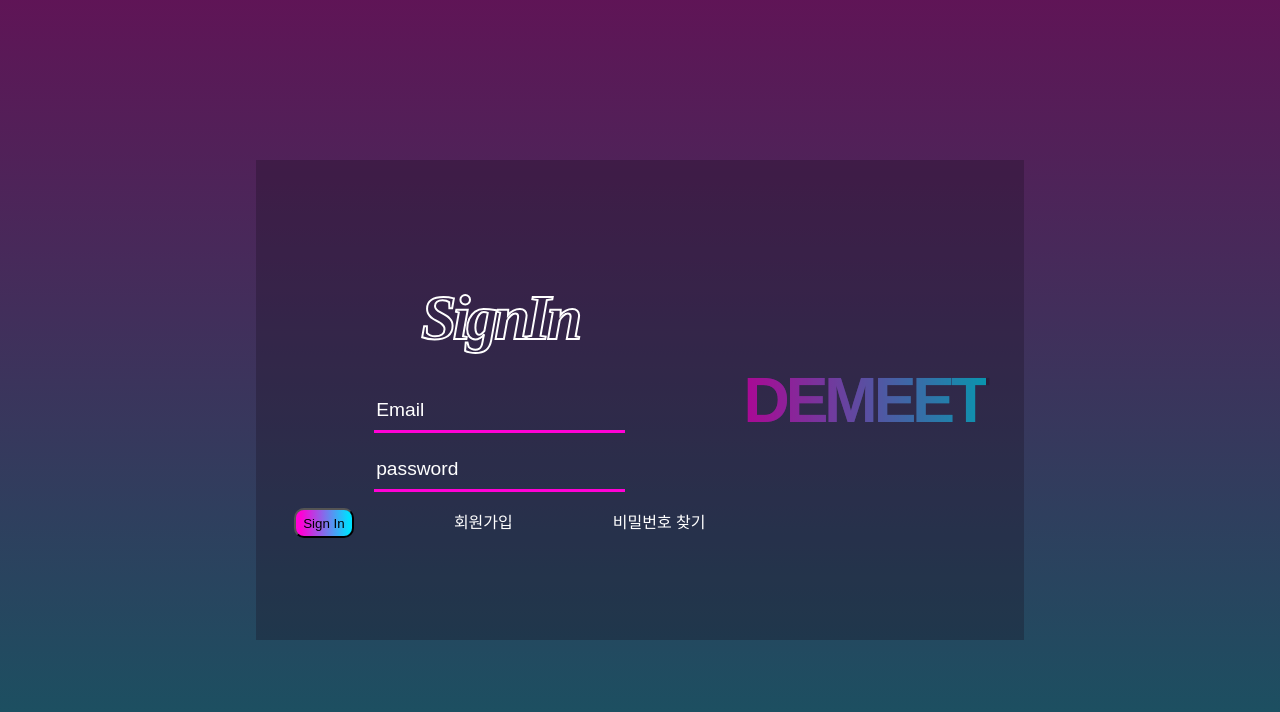
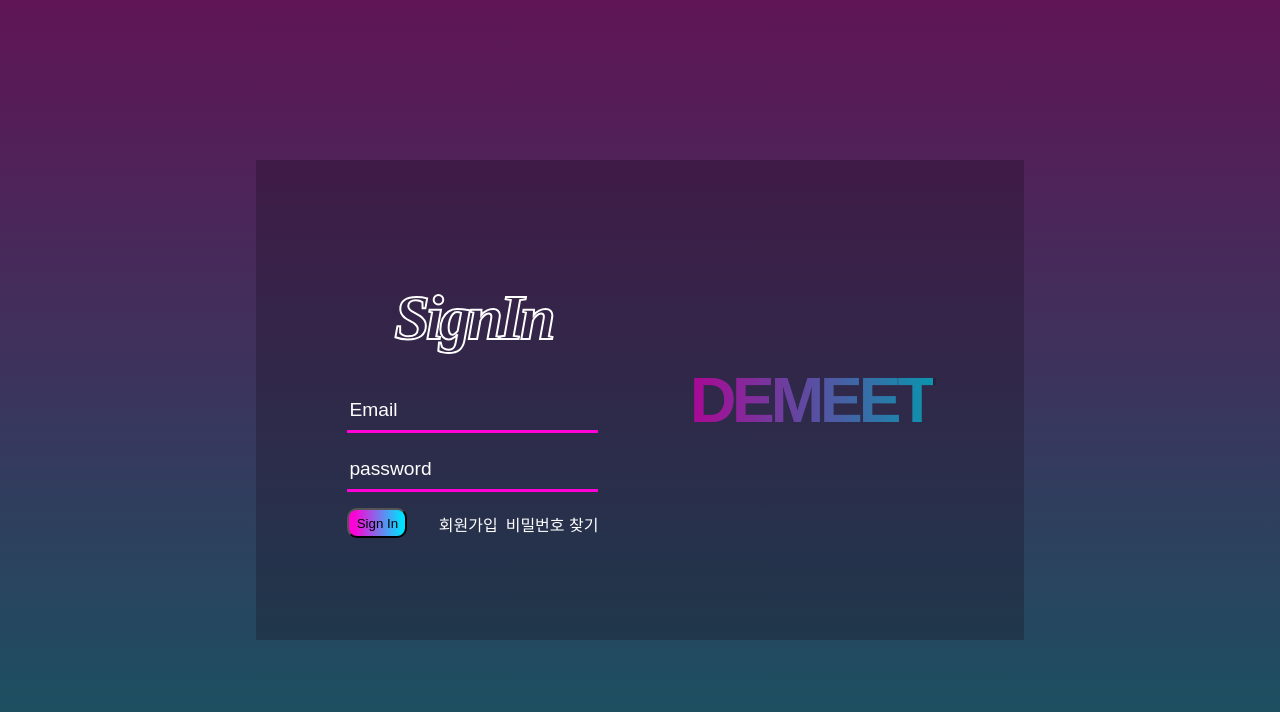
Before and after one commit to JongHoonJang/DEMEET, a Vue app in the folder frontend/: page /login in a window 1280 px wide. Shown: the top 712 px of the page. Built offline with nearby package versions, Linux system fonts and the light colour scheme.

Commit message:
[FE : FIX] image

```diff
--- a/frontend/src/views/account/LoginView.vue
+++ b/frontend/src/views/account/LoginView.vue
@@ -8,9 +8,13 @@
     <form @submit.prevent="login(credentials)" class='account-info'>
       <p><input v-model.trim="credentials.email" type="email" placeholder="Email" class="input-prop"></p>
       <p><input v-model.trim="credentials.password" type="password" placeholder="password" class="input-prop"></p>
-      <button class="login-btn">Sign In</button>
-      <router-link class="createuser" :to="{ name: 'SignupView' }">회원가입</router-link>
-      <router-link class="createuser" :to="{ name: 'FindPassword' }">비밀번호 찾기</router-link>
+      <div class="btn-box">
+        <button class="login-btn">Sign In</button>
+        <div class="createuser">
+          <router-link :to="{ name: 'SignupView' }">회원가입</router-link>
+          <router-link :to="{ name: 'FindPassword' }">비밀번호 찾기</router-link>
+        </div>
+      </div>
     </form>
       </div>
       <div class='account-right'>
@@ -55,7 +59,10 @@ export default defineComponent({
     align-items: center;
   }
 }
-
+.btn-box {
+  display: flex;
+  justify-content: space-between;
+}
 .main-logo {
       /* width: 5rem;
       height: 5rem; */
@@ -142,12 +149,14 @@ input::placeholder {color:white;}
 }
 
 .createuser {
+  margin-top: 4px;
+}
+.createuser a {
   color: white;
   text-decoration: none;
-  margin-left: 100px;
+  margin-left: 8px;
 }
-
-.createuser:hover {
+.createuser a:hover {
   color: rgba(255, 1, 214, 1);
 }
 
--- a/frontend/src/views/main/ProjectImage.vue
+++ b/frontend/src/views/main/ProjectImage.vue
@@ -113,14 +113,14 @@ export default {
       isImage.value = true
       if (isDownload.value) {
         var imageSaver = document.getElementById('lnkDownload')
-        var canvas = document.createElement('canvas')
-        var image = new Image()
-        image.crossOrigin = "anonymous"
-        image.src = setImageData.url
-        canvas.getContext('2d').drawImage(image, 0, 0)
-        canvas.width = 500
-        canvas.height = 300
-        imageSaver.addEventListener('click', function() {this.href = canvas.toDataURL({format: 'png', quality: 0.8 })}, false);
+        imageSaver.setAttribute('href',setImageData.url)
+        // var canvas = document.createElement('canvas')
+        // var image = new Image()
+        // image.crossOrigin = "anonymous"
+        // image.src = setImageData.url
+        // canvas.getContext('2d').drawImage(image, 0, 0)
+        // canvas.width = 500
+        // canvas.height = 300
 
       //   const saveImage = () => {
       //       this.href = canvas.toDataURL({format: 'png', quality: 0.8 })
```
